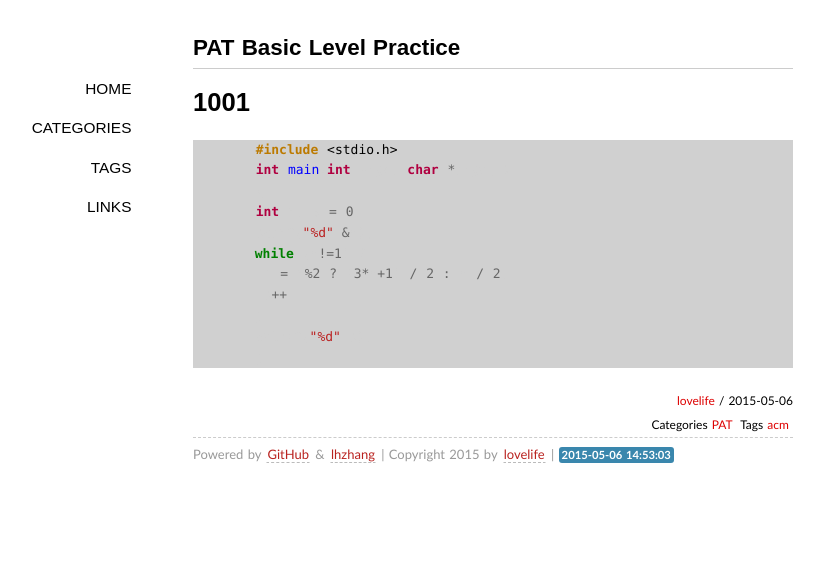
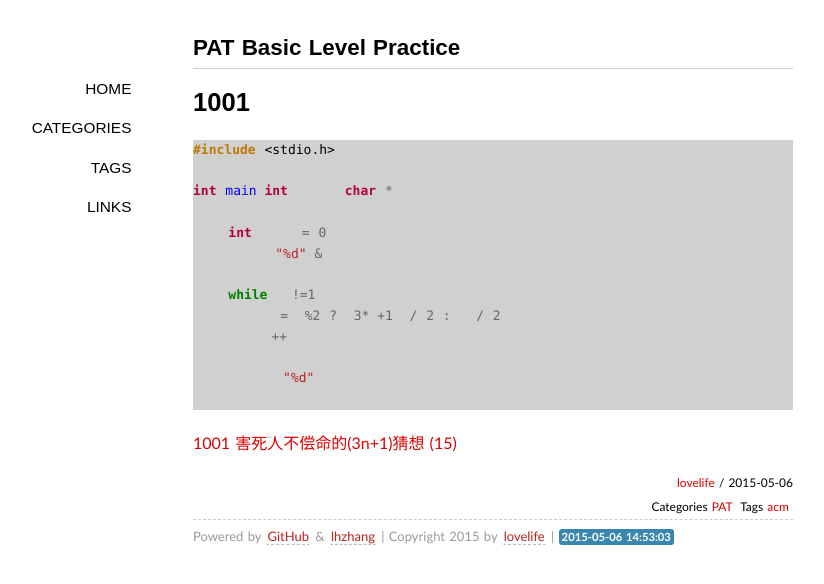
Before and after one commit to lovelife/lovelife.github.com, a Jekyll site: the page built from _posts/2015-05-06-PAT-Basic-Level.markdown, in a window 1280 px wide. Shown: the top 584 px of the page, without its empty margins (147-971 px from the left). Built offline with Jekyll 4.4.1, drawn with Linux system fonts in a browser that asks for light colours; some web fonts are replaced; Markdown is read by kramdown in place of the engine named in the settings; comment, search, counter and statistics services are not loaded.

Commit message:
test highlight `

```diff
--- a/_posts/2015-05-06-PAT-Basic-Level.markdown
+++ b/_posts/2015-05-06-PAT-Basic-Level.markdown
@@ -15,18 +15,20 @@
 
 #1001
 
-{% highlight c++%}
+{% highlight c %}
+#include <stdio.h>
 
-	#include <stdio.h>
-	int main(int argc, char *argv[])
-	{
-    	int n, s = 0;
-    	scanf("%d",&n);
-       while (n!=1) {
+int main(int argc, char *argv[])
+{
+    int n, s = 0;
+    scanf("%d",&n);
+
+    while (n!=1) {
         n = n%2 ? (3*n+1) / 2 : n / 2;
         s++;
-       }
-       printf("%d",s);
-	}
+    }
+    printf("%d",s);
+}
+{% endhighlight %}
 
-{% endhighlight %}
+[1001 害死人不偿命的(3n+1)猜想 (15)](http://www.patest.cn/contests/pat-b-practise/1001)
```
